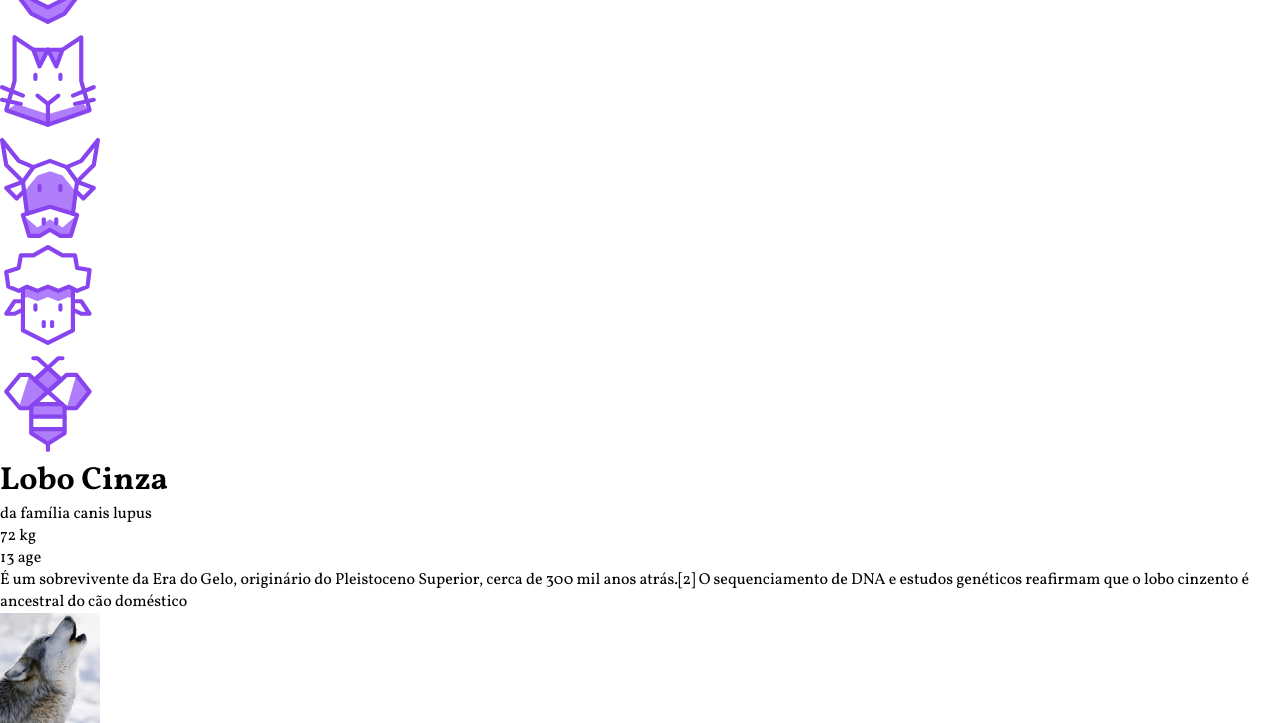
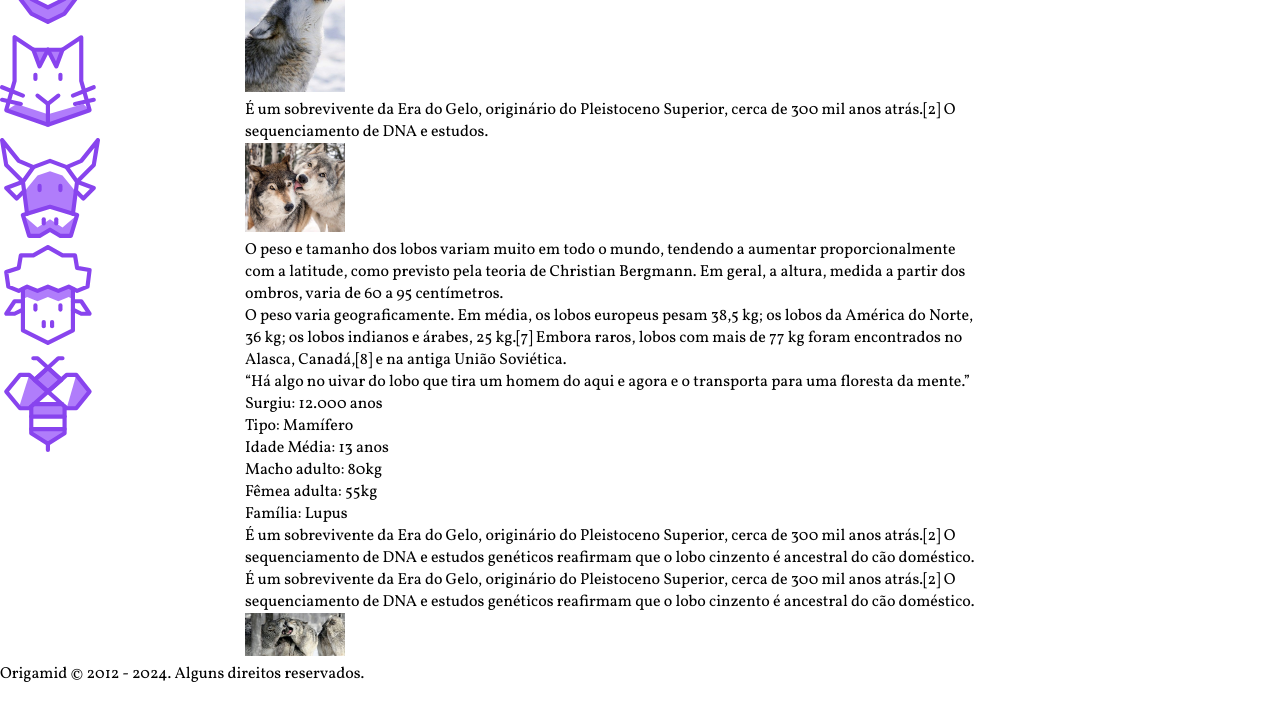
Before and after one commit to viniciusarashiro/wildbeast, a plain HTML site: page index.html in a window 1280 px wide. Shown: the part 273-996 px from the top of the page. After the commit the page ends 958 px from the top, so only its background shows below. Drawn offline with Linux system fonts and the light colour scheme.

Commit message:
feat: add grid structure

```diff
--- a/css/style.css
+++ b/css/style.css
@@ -23,3 +23,34 @@ a {
 img {
   max-width: 100px;
 }
+
+/* Grid Geral */
+
+.estrutura {
+  display: grid;
+  grid-template-columns: minmax(160px, 1fr) 3fr 300px;
+  grid-template-areas:
+    'header header header'
+    'sidenav content anuncios'
+    'footer footer footer';
+}
+
+.header {
+  grid-area: header;
+}
+
+.sidenav {
+  grid-area: sidenav;
+}
+
+.content {
+  grid-area: content;
+}
+
+.anuncios {
+  grid-area: anuncios;
+}
+
+.footer {
+  grid-area: footer;
+}
```
